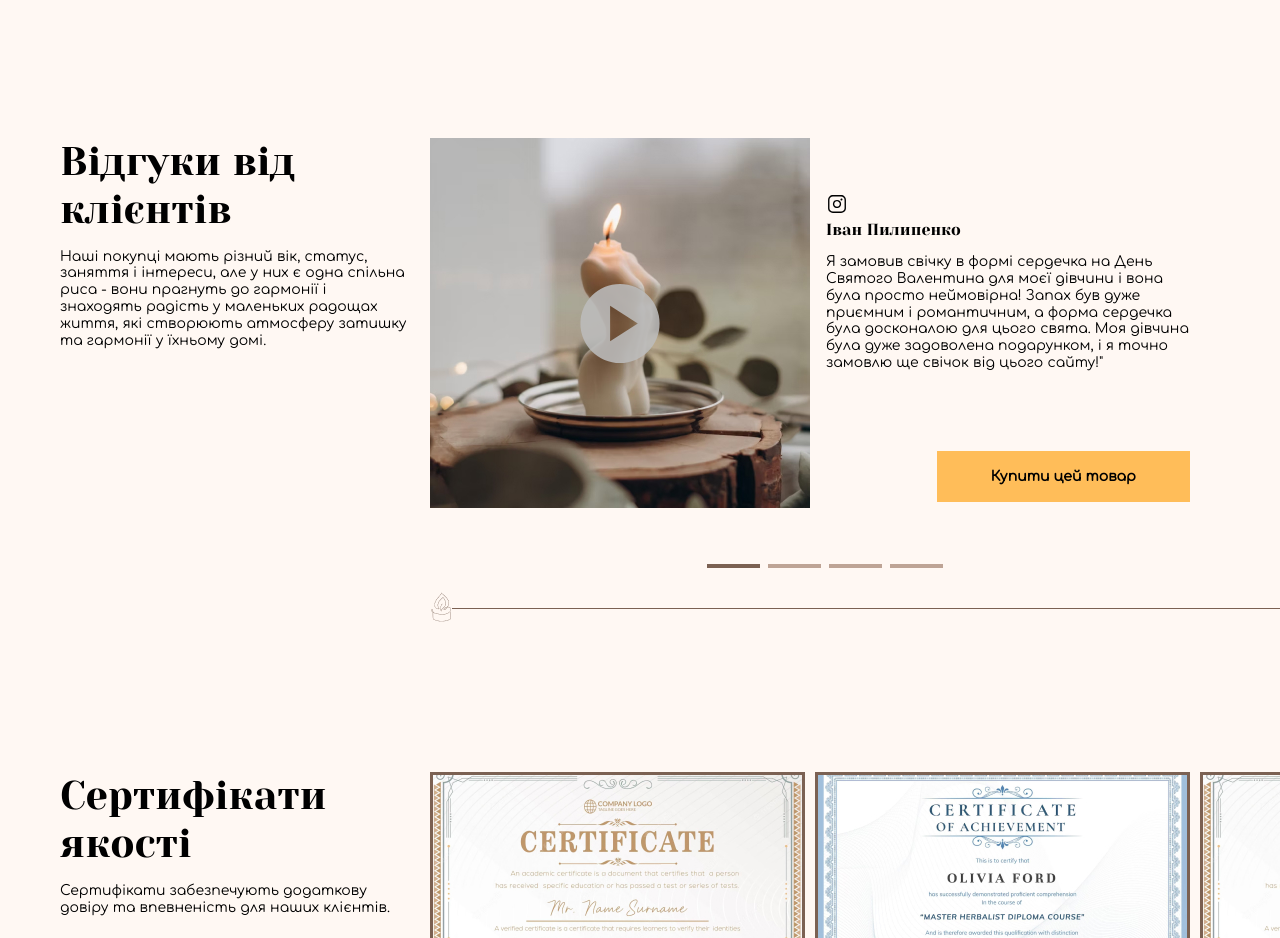
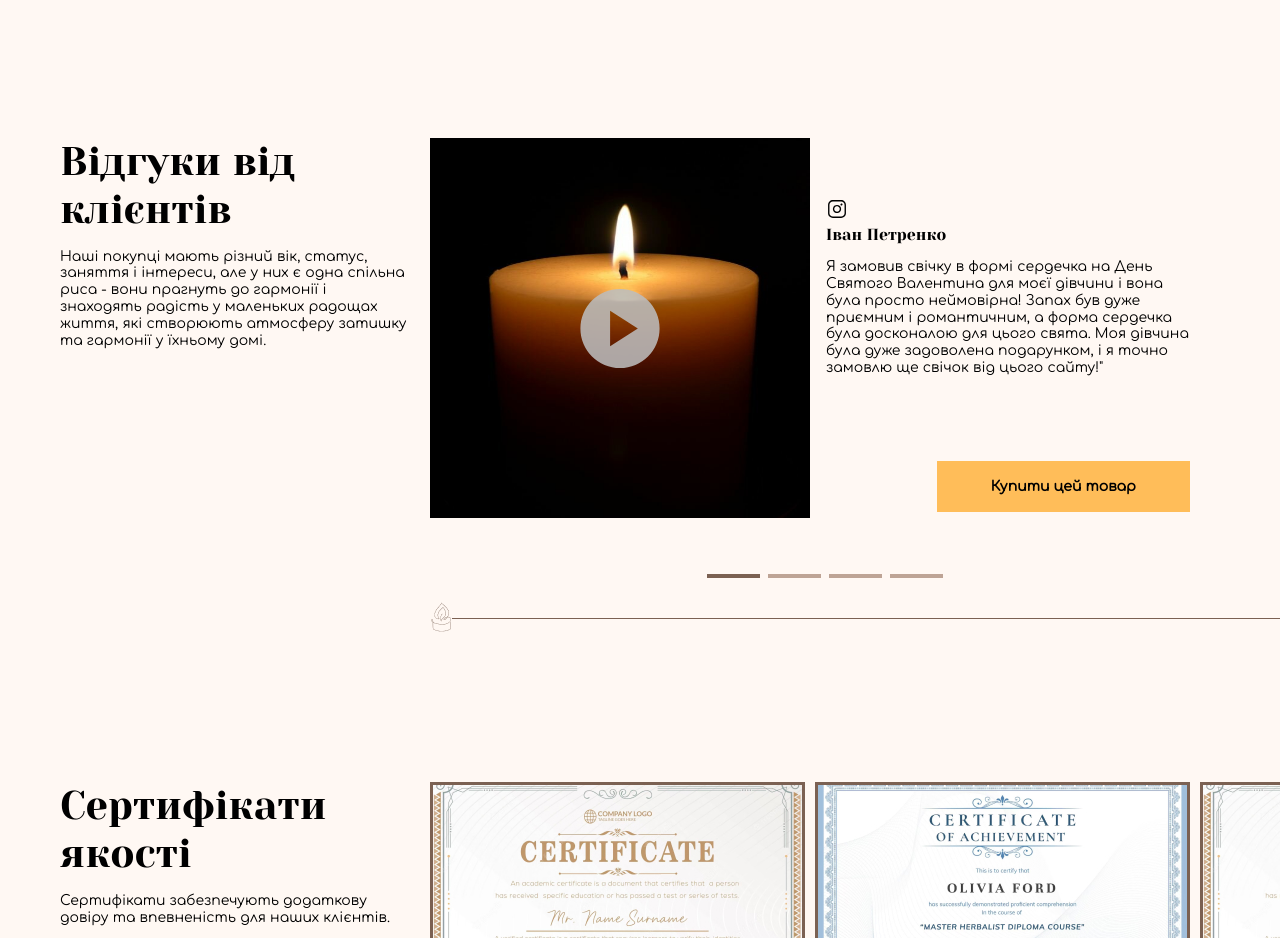
Before and after one commit to NovikoffOleh/Candle_making, a plain HTML site: page index.html in a window 1280 px wide. Shown: the part 5740-6678 px from the top of the page. Drawn offline with nearby package versions, Linux system fonts and the light colour scheme.

Commit message:
upd files

```diff
--- a/index.html
+++ b/index.html
@@ -375,7 +375,7 @@
               <div class="swiper-slide">
                 <div class="feedback__item">
                   <div class="feedback__item-video">
-                    <img class="feedback__item-img" src="images/slide.jpg" alt="">
+                    <img class="feedback__item-img" src="images/svechka-1.jpeg" width="380" height="380" alt="images">
                     <button class="feedback__item-videobtn">
                       <img src="images/btn.svg" alt="">
                     </button>
@@ -385,7 +385,7 @@
                       <img src="images/instagram.svg" alt="">
                     </a>
                     <p class="feedback__item-name">
-                      Іван Пилипенко
+                      Іван Петренко
                     </p>
                     <p class="feedback__item-text">
                       Я замовив свічку в формі сердечка на День Святого Валентина для моєї дівчини і вона була просто
@@ -403,7 +403,7 @@
               <div class="swiper-slide">
                 <div class="feedback__item">
                   <div class="feedback__item-video">
-                    <img class="feedback__item-img" src="images/slide.jpg" alt="">
+                    <img class="feedback__item-img" src="images/svechka-2.jpeg" width="380" height="380" alt="images">
                     <button class="feedback__item-videobtn">
                       <img src="images/btn.svg" alt="">
                     </button>
@@ -413,7 +413,7 @@
                       <img src="images/instagram.svg" alt="">
                     </a>
                     <p class="feedback__item-name">
-                      Іван Пилипенко
+                      Павло Тринька
                     </p>
                     <p class="feedback__item-text">
                       Я замовив свічку в формі сердечка на День Святого Валентина для моєї дівчини і вона була просто
@@ -431,7 +431,7 @@
               <div class="swiper-slide">
                 <div class="feedback__item">
                   <div class="feedback__item-video">
-                    <img class="feedback__item-img" src="images/slide.jpg" alt="">
+                    <img class="feedback__item-img" src="images/svechka-3.jpeg" width="380" height="380" alt="images">
                     <button class="feedback__item-videobtn">
                       <img src="images/btn.svg" alt="">
                     </button>
@@ -441,7 +441,7 @@
                       <img src="images/instagram.svg" alt="">
                     </a>
                     <p class="feedback__item-name">
-                      Іван Пилипенко
+                      Марʼяна Панченко
                     </p>
                     <p class="feedback__item-text">
                       Я замовив свічку в формі сердечка на День Святого Валентина для моєї дівчини і вона була просто
@@ -459,7 +459,7 @@
               <div class="swiper-slide">
                 <div class="feedback__item">
                   <div class="feedback__item-video">
-                    <img class="feedback__item-img" src="images/slide.jpg" alt="">
+                    <img class="feedback__item-img" src="images/svechka-4.jpeg" width="380" height="380" alt="images">
                     <button class="feedback__item-videobtn">
                       <img src="images/btn.svg" alt="">
                     </button>
@@ -469,7 +469,7 @@
                       <img src="images/instagram.svg" alt="">
                     </a>
                     <p class="feedback__item-name">
-                      Іван Пилипенко
+                      Федір Жаба
                     </p>
                     <p class="feedback__item-text">
                       Я замовив свічку в формі сердечка на День Святого Валентина для моєї дівчини і вона була просто
```
Also changed, not shown: images/svechka-1.jpeg (added), images/svechka-2.jpeg (added), images/svechka-3.jpeg (added), images/svechka-3.webp (added), images/svechka-4.jpeg (added).
